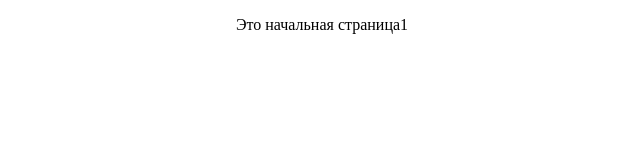
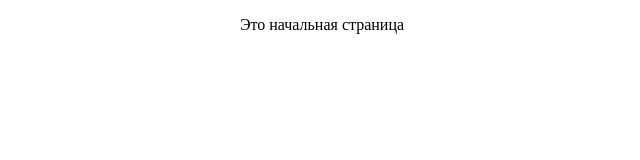
Before and after one commit to Zacken1/RUC_IT, a plain HTML site: page index.html in a window 1280 px wide. Shown: the full height of the page, 318-958 px from the left. Drawn offline with Linux system fonts and the light colour scheme.

Commit message:
Update index.html

```diff
--- a/index.html
+++ b/index.html
@@ -7,6 +7,6 @@
     <title>Начальная страница</title>
 </head>
 <body>
-    <p align="center">Это начальная страница1</p>
+    <p align="center">Это начальная страница</p>
 </body>
 </html>
```
